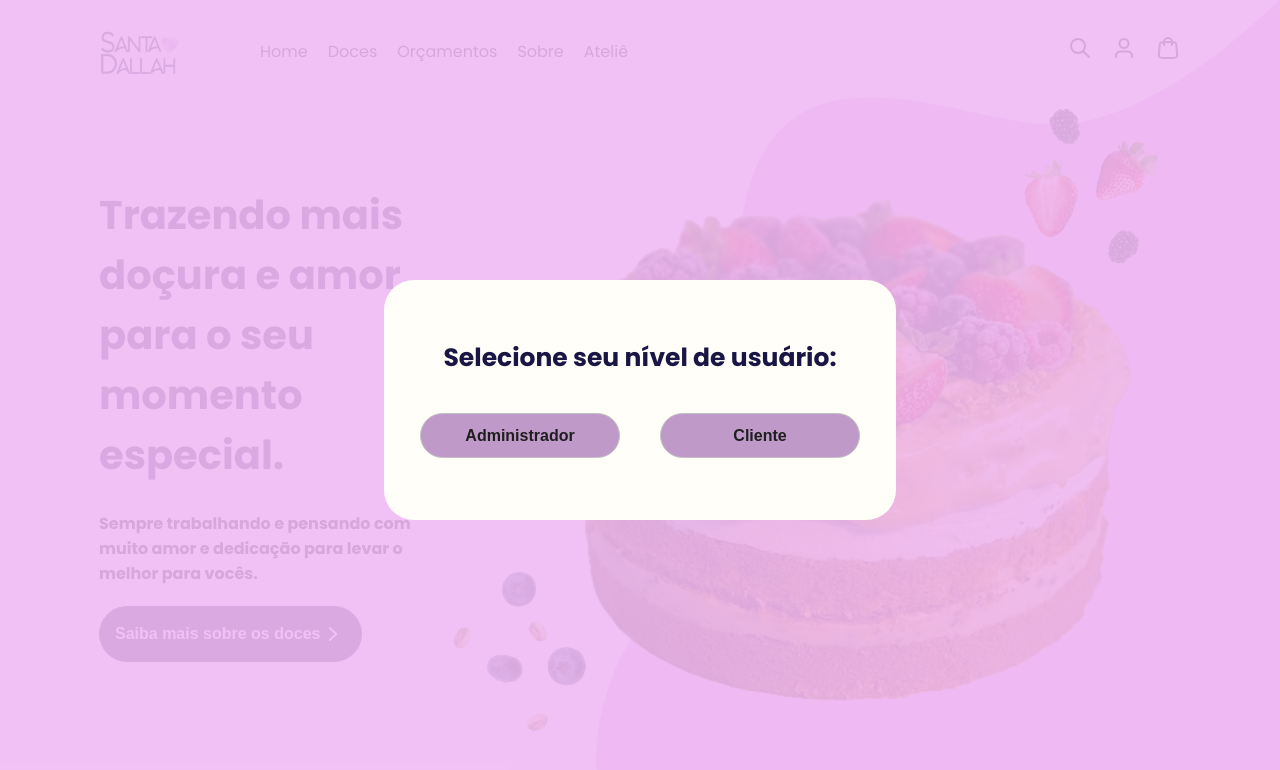
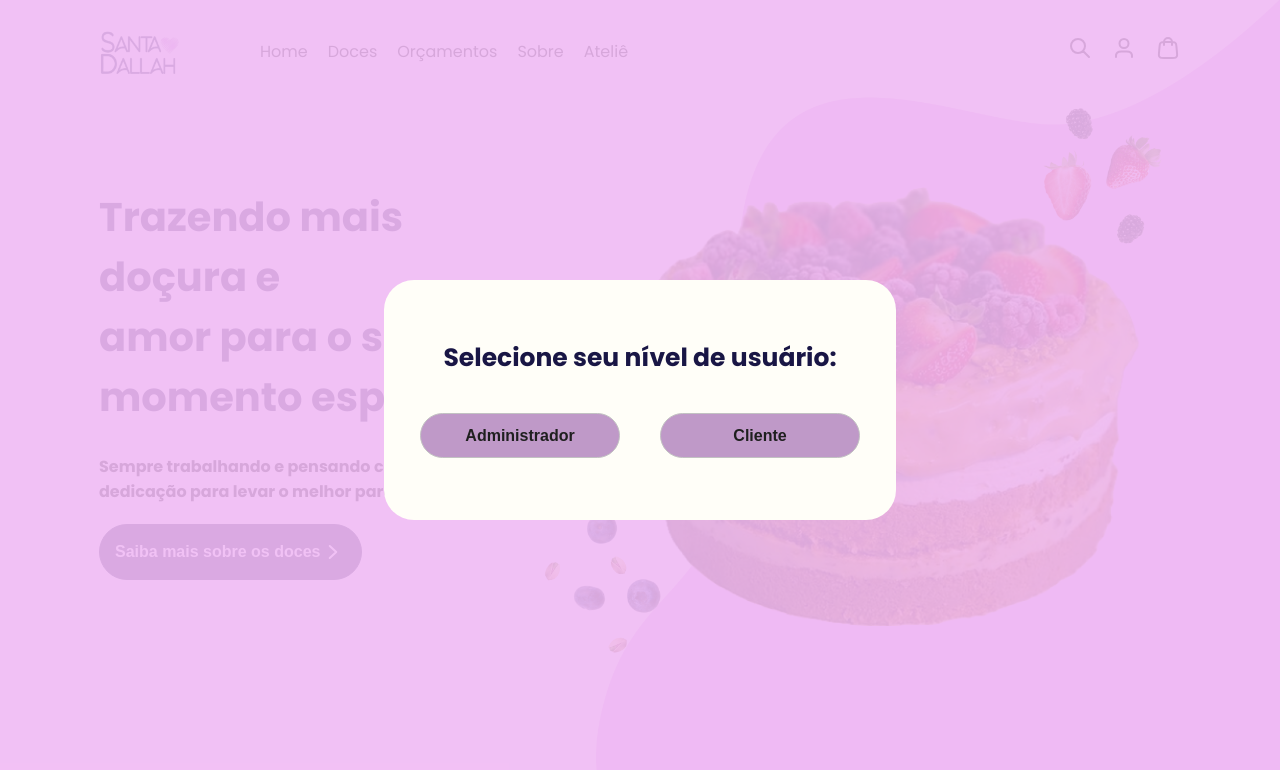
Before and after one commit to Projeto-Santa-Dallah/SantaDallah_FrontEnd, a Vue app: page / in a window 1280 px wide. Shown: the top 770 px of the page. Built offline with nearby package versions, Linux system fonts and the light colour scheme.

Commit message:
Fix: Arrunmando home #3

```diff
--- a/src/views/cliente/HomeView.vue
+++ b/src/views/cliente/HomeView.vue
@@ -3,9 +3,9 @@
     <div class="fundo"><img src="@/assets/imagens/fundo.png" /></div>
     <div class="itens">
       <div class="titulos">
-        <h1>Trazendo mais doçura e amor para o seu momento especial.</h1>
+        <h1>Trazendo mais doçura e <br/> amor para o seu <br/> momento especial.</h1>
         <h2>
-          Sempre trabalhando e pensando com muito amor e dedicação para levar o melhor
+          Sempre trabalhando e pensando com muito amor e <br/> dedicação para levar o melhor
           para vocês.
         </h2>
         <button>
@@ -37,16 +37,13 @@
   height: 100%;
 }
 .bolo {
-  height: 80vh;
+  height: 70vh;
 }
 .itens {
     display: flex;
     justify-content: space-between;
     align-items: center;
   padding: 0px 99px;
-}
-.titulos{
-    width: 40%;
 }
 h1{
     margin-top: 0;
```
